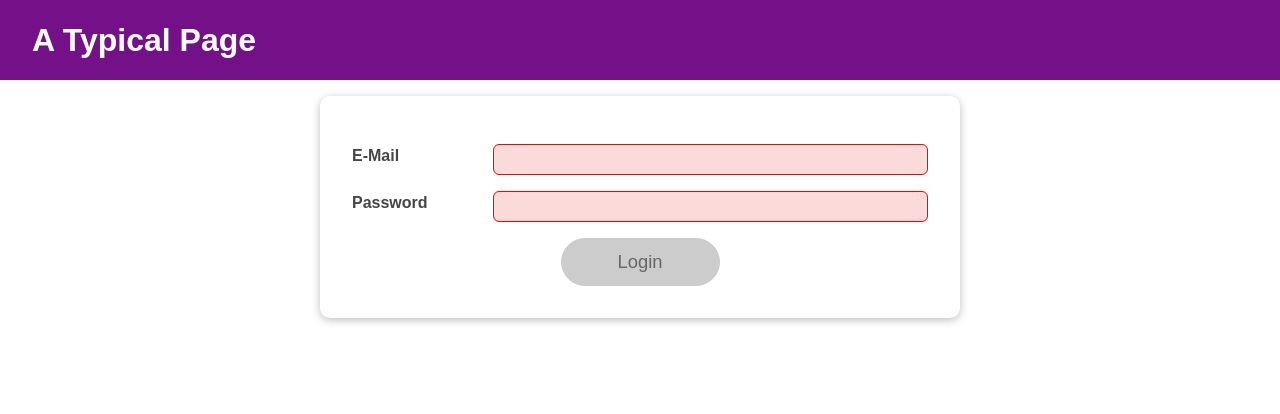
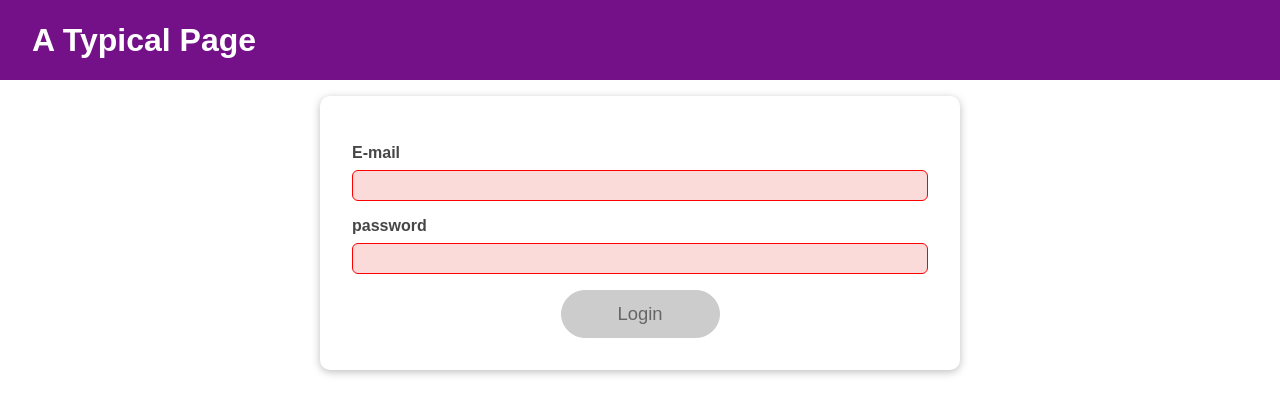
Before and after one commit to Saijeet7/react-useefftect-sideeffect-learn, a React (Create React App) app: page / in a window 1280 px wide. Shown: the top 414 px of the page. Built offline with nearby package versions, Linux system fonts and the light colour scheme.

Commit message:
COmplete : refractor input

```diff
--- a/src/components/Login/Login.js
+++ b/src/components/Login/Login.js
@@ -4,6 +4,7 @@ import Card from "../UI/Card/Card";
 import classes from "./Login.module.css";
 import Button from "../UI/Button/Button";
 import AuthContext from "../../store/auth-context";
+import Input from "../UI/Input/Input";
 
 const emailReducer = (state, action) => {
   if (action.type === "USER_INPUT") {
@@ -78,34 +79,25 @@ const Login = (props) => {
   return (
     <Card className={classes.login}>
       <form onSubmit={submitHandler}>
-        <div
-          className={`${classes.control} ${
-            emailState.isValid === false ? classes.invalid : ""
-          }`}
-        >
-          <label htmlFor="email">E-Mail</label>
-          <input
+        <Input
+          id="email"
+          label="E-mail"
           type="email"
-            id="email"
+          isValid={emailIsValid}
           value={emailState.value}
           onChange={emailChangeHandler}
           onBlur={validateEmailHandler}
         />
-        </div>
-        <div
-          className={`${classes.control} ${
-            passwordState.isValid === false ? classes.invalid : ""
-          }`}
-        >
-          <label htmlFor="password">Password</label>
-          <input
+        <Input
+          id="password"
+          label="password"
           type="password"
-            id="password"
+          isValid={passwordIsValid}
           value={passwordState.value}
           onChange={passwordChangeHandler}
           onBlur={validatePasswordHandler}
         />
-        </div>
+
         <div className={classes.actions}>
           <Button type="submit" className={classes.btn} disabled={!formIsValid}>
             Login
--- a/src/components/Login/Login.module.css
+++ b/src/components/Login/Login.module.css
@@ -5,43 +5,6 @@
   padding: 2rem;
 }
 
-.control {
-  margin: 1rem 0;
-  display: flex;
-  align-items: stretch;
-  flex-direction: column;
-}
-
-.control label,
-.control input {
-  display: block;
-}
-
-.control label {
-  font-weight: bold;
-  flex: 1;
-  color: #464646;
-  margin-bottom: 0.5rem;
-}
-
-.control input {
-  flex: 3;
-  font: inherit;
-  padding: 0.35rem 0.35rem;
-  border-radius: 6px;
-  border: 1px solid #ccc;
-}
-
-.control input:focus {
-  outline: none;
-  border-color: #4f005f;
-  background: #f6dbfc;
-}
-
-.control.invalid input {
-  border-color: red;
-  background: #fbdada;
-}
 
 .actions {
   text-align: center;
--- /dev/null
+++ b/src/components/UI/Input/Input.js
@@ -0,0 +1,24 @@
+import React from "react";
+import classes from "./Input.module.css"
+
+
+const Input = (props) => {
+  return (
+    <div
+      className={`${classes.control} ${
+        props.isValid === false ? classes.invalid : ""
+      }`}
+    >
+      <label htmlFor={props.id}>{props.label}</label>
+      <input
+        type={props.type}
+        id={props.id}
+        value={props.value}
+        onChange={props.onChange}
+        onBlur={props.onBlur}
+      />
+    </div>
+  );
+};
+
+export default Input;
--- /dev/null
+++ b/src/components/UI/Input/Input.module.css
@@ -0,0 +1,37 @@
+.control {
+  margin: 1rem 0;
+  display: flex;
+  align-items: stretch;
+  flex-direction: column;
+}
+
+.control label,
+.control input {
+  display: block;
+}
+
+.control label {
+  font-weight: bold;
+  flex: 1;
+  color: #464646;
+  margin-bottom: 0.5rem;
+}
+
+.control input {
+  flex: 3;
+  font: inherit;
+  padding: 0.35rem 0.35rem;
+  border-radius: 6px;
+  border: 1px solid #ccc;
+}
+
+.control input:focus {
+  outline: none;
+  border-color: #4f005f;
+  background: #f6dbfc;
+}
+
+.control.invalid input {
+  border-color: red;
+  background: #fbdada;
+}
```
Lines whose indentation alone changed are shown as unchanged.
